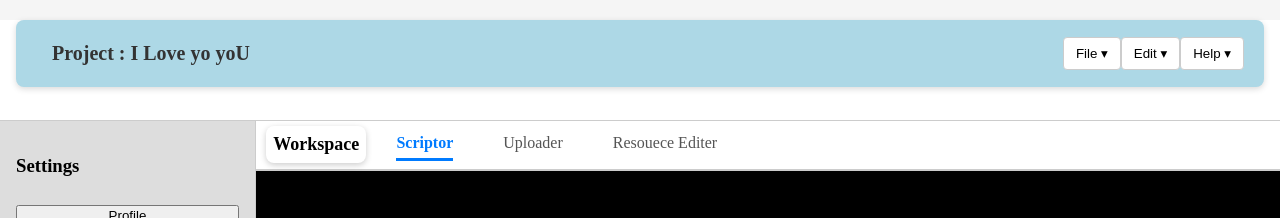
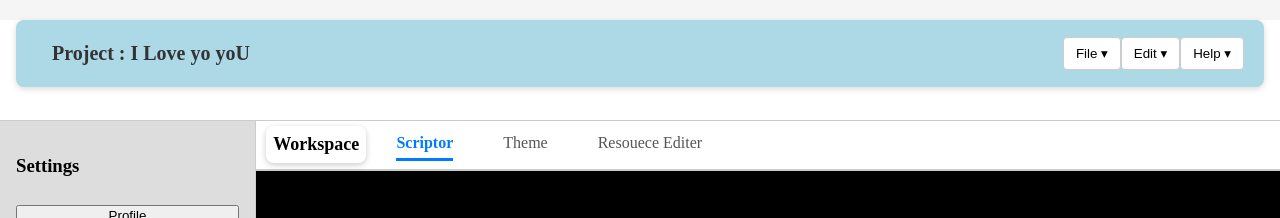
Before and after one commit to andoricano/JsonGenerator, a React (Vite) app: page / in a window 1280 px wide. Shown: the top 218 px of the page. Built offline with nearby package versions, Linux system fonts and the light colour scheme.

Commit message:
[feat] image uploader workspace를 theme로 변경.

```diff
--- a/src/components/main/Canvas.tsx
+++ b/src/components/main/Canvas.tsx
@@ -1,7 +1,7 @@
 import { useObservable } from "../../hooks/useObservable";
 import { useStores } from "../../AppProvider";
 import Scriptor from "./scriptor/Scriptor";
-import ImageUploader from "./user/Uploader";
+import Theme from "./theme/Theme";
 import Editer from "./editer/Editer";
 import Workspace from "./tab/Workspace";
 
@@ -25,7 +25,7 @@ export default function Canvas() {
       <Workspace />
 
       {activeTool === "Scriptor" && <Scriptor />}
-      {activeTool === "Uploader" && <ImageUploader />}
+      {activeTool === "Theme" && <Theme />}
       {activeTool === "Editer" && <Editer />}
     </div>
   );
--- a/src/components/main/tab/Workspace.tsx
+++ b/src/components/main/tab/Workspace.tsx
@@ -8,7 +8,7 @@ export default function Workspace() {
 
   const tools = [
     { label: "Scriptor" },
-    { label: "Uploader" },
+    { label: "Theme" },
     { label: "Resouece Editer" },
   ];
   return (
--- /dev/null
+++ b/src/components/main/theme/Theme.tsx
@@ -0,0 +1,27 @@
+import { useStores } from "../../../AppProvider";
+import { useObservable } from "../../../hooks/useObservable";
+import ImageUploader from "../user/Uploader";
+
+export default function Theme() {
+  const { headerStore } = useStores();
+  const activeTool = useObservable(headerStore.activeTool$, headerStore.activeTool);
+
+  const tools = [
+    { label: "Scriptor" },
+    { label: "Uploader" },
+    { label: "Resouece Editer" },
+  ];
+  return (
+    <div
+      style={{
+        display: "flex",
+        alignItems: "center",
+        gap: "30px",
+        borderBottom: "2px solid #ccc",
+        padding: "6px 10px",
+      }}
+    >
+        <ImageUploader/>
+    </div>
+  );
+}
```
